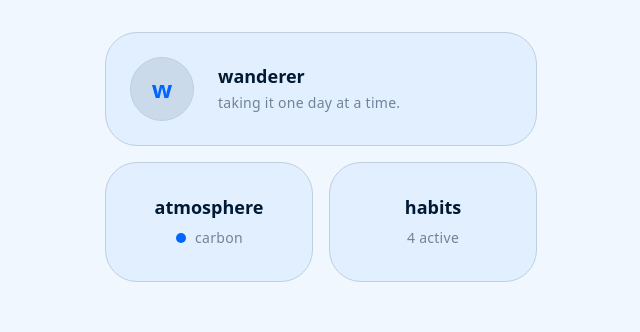
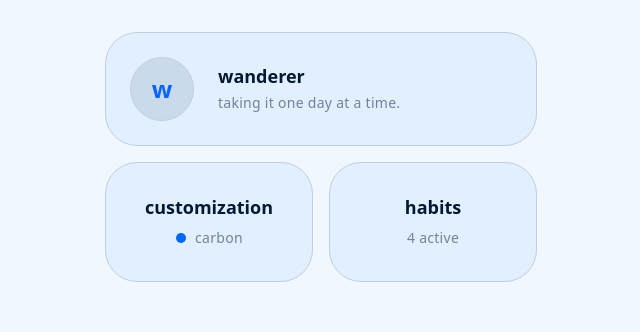
Before and after one commit to 1ewig/gentle-habit-tracker, a React (Vite) app: page / in a window 1280 px wide. Both pictures are taken after a click on the button 715 px from the left and 746 px from the top of the page. Shown: the top 332 px of the page, without its empty margins (319-959 px from the left). Built offline with nearby package versions, Linux system fonts and the light colour scheme; a web font is replaced by a local one.

Commit message:
feat: rename atmosphere to customization and update rolling week in WeekRow

```diff
--- a/src/components/settings/SettingsGrid/AtmosphereSection.tsx
+++ b/src/components/settings/SettingsGrid/CustomizationSection.tsx
@@ -6,10 +6,10 @@ import { cn } from '../../../lib/utils';
 import { GRID_ITEM_VARIANTS, HOVER_TAP } from '../../../lib/motion';
 
 
-export function AtmosphereSection() {
+export function CustomizationSection() {
   const { settings, setSettings } = useAppStore();
   const [isOpen, setIsOpen] = useState(false);
-  const [activeTab, setActiveTab] = useState<'theme' | 'cards'>('theme');
+  const [activeTab, setActiveTab] = useState<'theme' | 'habits'>('theme');
 
   // Safety fallback for legacy theme names
   const safeTheme = THEME_COLORS[settings.theme] || THEME_COLORS['carbon'];
@@ -17,17 +17,17 @@ export function AtmosphereSection() {
   return (
     <>
       <motion.div
-        className="settings-card card-appearance"
+        className="settings-card card-customization"
         variants={GRID_ITEM_VARIANTS}
         onClick={() => setIsOpen(true)}
         onKeyDown={e => (e.key === 'Enter' || e.key === ' ') && setIsOpen(true)}
         role="button"
         tabIndex={0}
-        aria-label="Customize interface atmosphere"
+        aria-label="Customize interface"
         whileTap={HOVER_TAP.tap}
       >
         <div className="bs-info">
-          <div className="bs-title">atmosphere</div>
+          <div className="bs-title">customization</div>
           <div className="bs-val">
             <svg width="12" height="12" viewBox="0 0 12 12" className="theme-dot" style={{ '--theme-acc': safeTheme.acc } as React.CSSProperties}>
               <circle cx="6" cy="6" r="5" />
@@ -47,10 +47,10 @@ export function AtmosphereSection() {
               theme
             </button>
             <button
-              className={cn("dtab", activeTab === 'cards' && "active")}
-              onClick={() => setActiveTab('cards')}
+              className={cn("dtab", activeTab === 'habits' && "active")}
+              onClick={() => setActiveTab('habits')}
             >
-              cards
+              habits
             </button>
           </div>
         </div>
@@ -79,7 +79,7 @@ export function AtmosphereSection() {
           </div>
         )}
 
-        {activeTab === 'cards' && (
+        {activeTab === 'habits' && (
           <div className="theme-grid">
             {[
               { id: 'lists', label: 'lists' },
@@ -103,6 +103,7 @@ export function AtmosphereSection() {
 
 
 
+
       </Dialog>
     </>
   );
--- a/src/components/settings/SettingsGrid/SettingsGrid.tsx
+++ b/src/components/settings/SettingsGrid/SettingsGrid.tsx
@@ -1,7 +1,7 @@
 import React from 'react';
 import { motion } from 'motion/react';
 import { ProfileSection } from './ProfileSection';
-import { AtmosphereSection } from './AtmosphereSection';
+import { CustomizationSection } from './CustomizationSection';
 import { HabitSection } from './HabitSection';
 import { GRID_VARIANTS } from '../../../lib/motion';
 
@@ -14,7 +14,7 @@ export function SettingsGrid() {
       animate="visible"
     >
       <ProfileSection />
-      <AtmosphereSection />
+      <CustomizationSection />
       <HabitSection />
     </motion.div>
   );
--- a/src/components/settings/SettingsGrid/settings.css
+++ b/src/components/settings/SettingsGrid/settings.css
@@ -21,7 +21,7 @@
   gap: var(--s-24);
 }
 
-.card-appearance,
+.card-customization,
 .card-habits {
   min-height: 120px;
   align-items: center;
--- a/src/components/today/HabitGrid/WeekRow.tsx
+++ b/src/components/today/HabitGrid/WeekRow.tsx
@@ -1,5 +1,5 @@
 import React from 'react';
-import { cn, getWeek, getTodayIdx, getTodayKey, getYesterdayKey, dateKey, DAY_LABELS, onCardKeyDown } from '../../../lib/utils';
+import { cn, getToday, getTodayKey, getYesterdayKey, dateKey, DAY_LABELS, onCardKeyDown } from '../../../lib/utils';
 import { Habit } from '../../../hooks/useHabits';
 
 interface WeekRowProps {
@@ -10,17 +10,22 @@ interface WeekRowProps {
 }
 
 export const WeekRow: React.FC<WeekRowProps> = ({ habit, handleToggle, indicator = 'dot', renderIndicator }) => {
+  const today = getToday();
+  const week = Array.from({ length: 7 }, (_, i) => {
+    const d = new Date(today);
+    d.setDate(today.getDate() - 5 + i);
+    return d;
+  });
   const todayKey = getTodayKey();
   const yesterdayKey = getYesterdayKey();
-  const week = getWeek();
-  const todayIdx = getTodayIdx();
+
 
   return (
     <div className="week-row" role="group" aria-label="Weekly progress">
       {week.map((d, i) => {
         const key = dateKey(d);
         const done = !!habit.days[key];
-        const isToday = i === todayIdx;
+        const isToday = i === 5;
         const isYesterday = key === yesterdayKey;
         const canToggle = isToday || isYesterday;
         return (
@@ -31,9 +36,9 @@ export const WeekRow: React.FC<WeekRowProps> = ({ habit, handleToggle, indicator
             onKeyDown={canToggle ? (e) => onCardKeyDown(e, () => handleToggle(isToday ? todayKey : key)) : undefined}
             role={canToggle ? "button" : "presentation"}
             tabIndex={canToggle ? 0 : -1}
-            aria-label={isToday ? `Toggle ${habit.name} for today` : `${DAY_LABELS[i]} ${done ? 'completed' : 'not completed'}`}
+            aria-label={isToday ? `Toggle ${habit.name} for today` : `${DAY_LABELS[d.getDay()]} ${done ? 'completed' : 'not completed'}`}
           >
-            <div className="wd-label" aria-hidden="true">{DAY_LABELS[i]}</div>
+            <div className="wd-label" aria-hidden="true">{DAY_LABELS[d.getDay()]}</div>
             {renderIndicator ? renderIndicator(isToday, done) : (
               <div className={cn(indicator === 'dot' ? "wd-dot" : "wd-bar", done && (isToday ? "today-done" : "past-done"))}></div>
             )}
```
